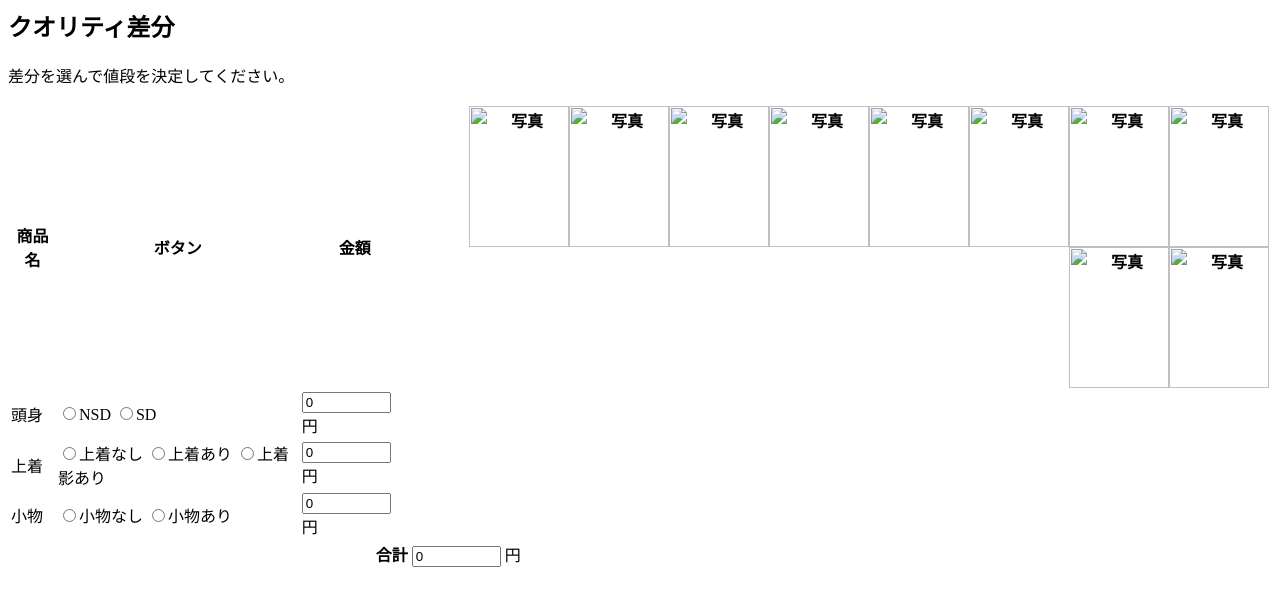
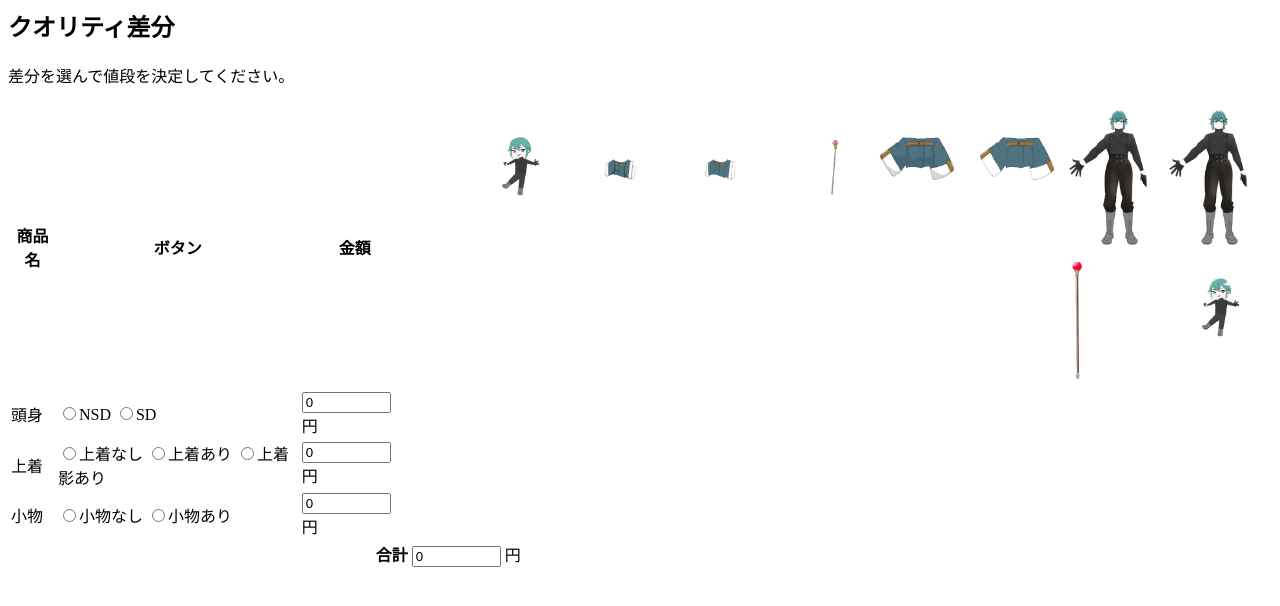
Before and after one commit to MASUDATAKUYA/sample, a plain HTML site: page index.html in a window 1280 px wide. Drawn offline with Linux system fonts and the light colour scheme.

Commit message:
Update index.html

```diff
--- a/index.html
+++ b/index.html
@@ -138,16 +138,16 @@ function akuse(){
       <th>ボタン</th>
       <th>金額</th>
       <th>
-      <img src="/assets/a_sam1.png" id="abc1" width="100" height="141" style="float: right;" alt="写真" class="content">
-      <img src="/assets/a_sam1.png" id="abc2" width="100" height="141" style="float: right;" alt="写真" class="content">
-      <img src="/assets/data3.png" id="ab1" width="100" height="141" style="float: right;" alt="写真" class="content">
-      <img src="/assets/data4.png" id="ab2" width="100" height="141" style="float: right;" alt="写真" class="content">
-      <img src="/assets/SD7_akuse.png" id="ab3" width="100" height="141" style="float: right;" alt="写真" class="content">
-      <img src="/assets/SD7_huku.png" id="ab4" width="100" height="141" style="float: right;" alt="写真" class="content">
-      <img src="/assets/SD7_hukukage.png" id="ab5" width="100" height="141" style="float: right;" alt="写真" class="content">
-      <img src="/assets/SD7_so.png" id="ab6" width="100" height="141" style="float: right;" alt="写真" class="content">
-      <img src="/assets/SD7_sokage.png" id="ab7" width="100" height="141" style="float: right;" alt="写真" class="content">
-      <img src="/assets/a_sam2.png" id="ab8" width="100" height="141" style="float: right;" alt="写真" class="content">
+      <img src="a_sam1.png" id="abc1" width="100" height="141" style="float: right;" alt="写真" class="content">
+      <img src="a_sam1.png" id="abc2" width="100" height="141" style="float: right;" alt="写真" class="content">
+      <img src="data3.png" id="ab1" width="100" height="141" style="float: right;" alt="写真" class="content">
+      <img src="data4.png" id="ab2" width="100" height="141" style="float: right;" alt="写真" class="content">
+      <img src="SD7_akuse.png" id="ab3" width="100" height="141" style="float: right;" alt="写真" class="content">
+      <img src="SD7_huku.png" id="ab4" width="100" height="141" style="float: right;" alt="写真" class="content">
+      <img src="SD7_hukukage.png" id="ab5" width="100" height="141" style="float: right;" alt="写真" class="content">
+      <img src="SD7_so.png" id="ab6" width="100" height="141" style="float: right;" alt="写真" class="content">
+      <img src="SD7_sokage.png" id="ab7" width="100" height="141" style="float: right;" alt="写真" class="content">
+      <img src="a_sam2.png" id="ab8" width="100" height="141" style="float: right;" alt="写真" class="content">
       </th>
       </tr>
       <tr>
```
